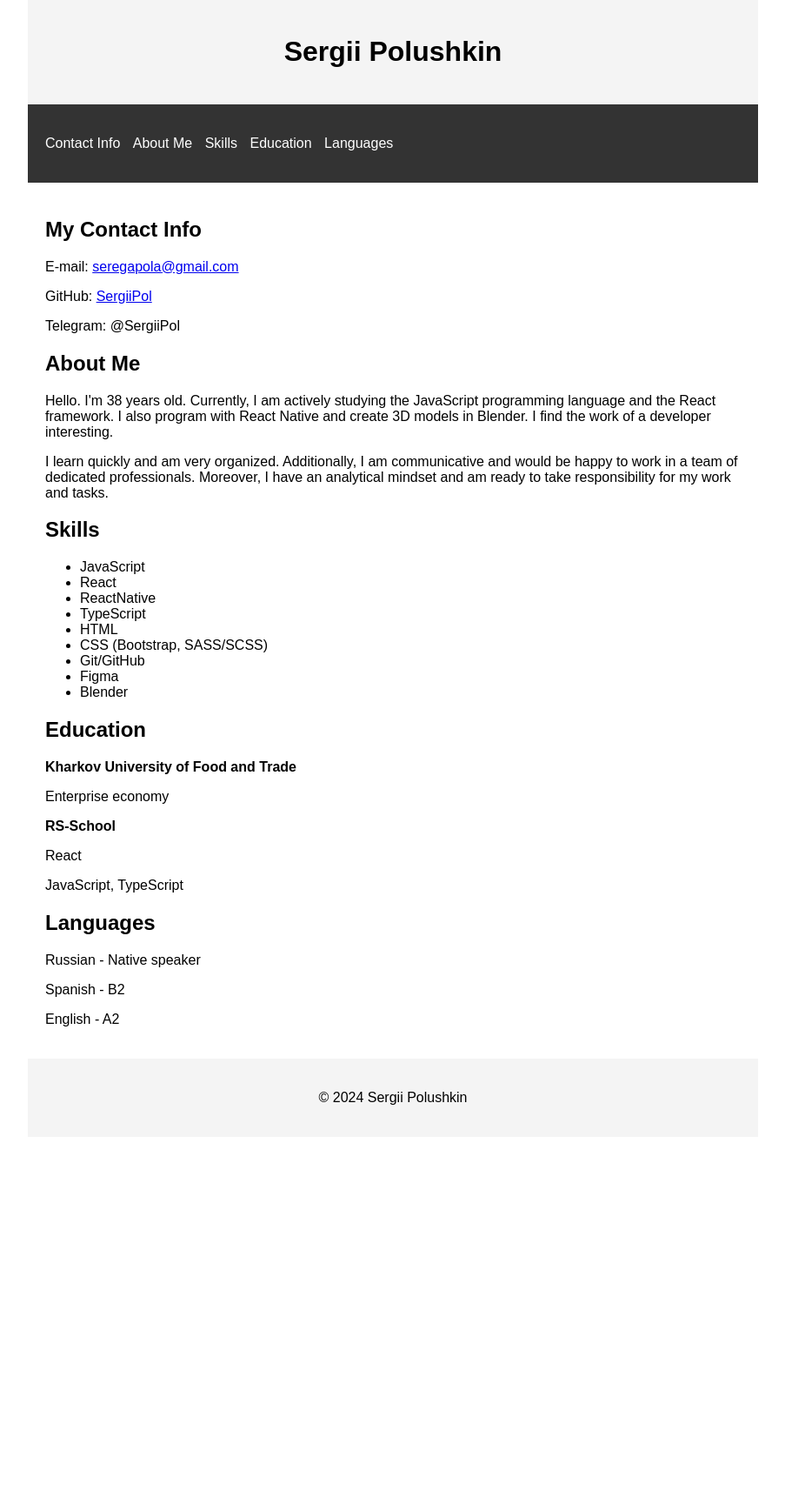
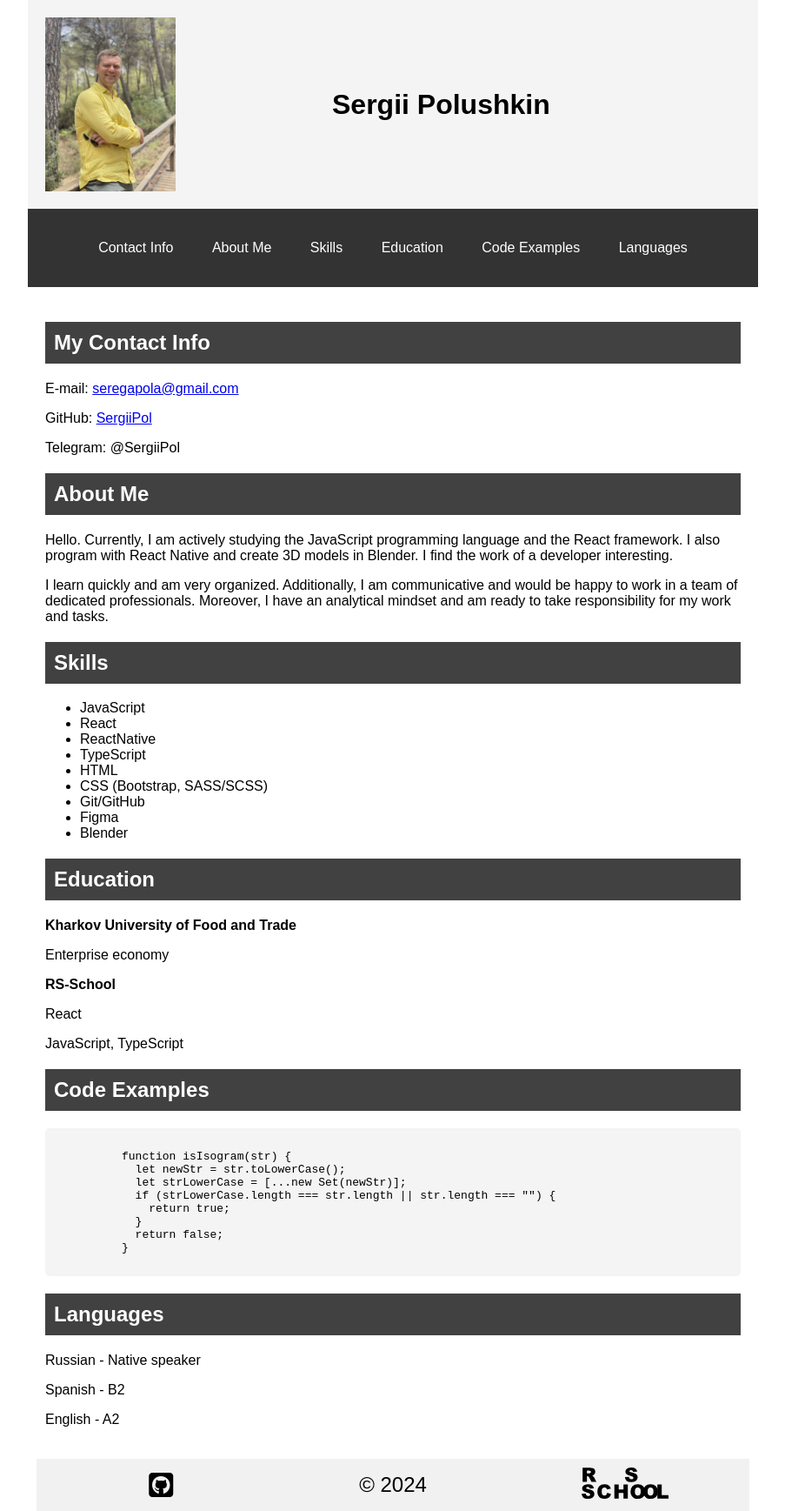
Before and after one commit to SergiiPol/rsschool-cv, a plain HTML site: page index.html in a window 1280 px wide. Shown: the whole page at 87% size, without its empty margins (188-1091 px from the left). Before the commit the page ends 1307 px from the top, so only its background shows below. Drawn offline with Linux system fonts and the light colour scheme.

Commit message:
feat: add css styles and basic information

```diff
--- a/index.html
+++ b/index.html
@@ -1,14 +1,26 @@
 <!DOCTYPE html>
 <html lang="en">
   <head>
+    <!-- prettier-ignore -->
     <meta charset="UTF-8">
+    <!-- prettier-ignore -->
     <meta name="viewport" content="width=device-width, initial-scale=1.0">
     <title>Resume - Sergii Polushkin</title>
+    <script
+      src="https://kit.fontawesome.com/7af22f3d21.js"
+      crossorigin="anonymous"
+    ></script>
+    <!-- prettier-ignore -->
     <link rel="stylesheet" href="style.css">
   </head>
   <body>
-
     <header>
+      <!-- prettier-ignore -->
+      <img
+        src="SergiiPolushkin.jpg"
+        alt="Sergii Polushkin"
+        style="width: 150px; height: auto"
+      >
       <h1>Sergii Polushkin</h1>
     </header>
 
@@ -18,6 +30,7 @@
         <li><a href="#about">About Me</a></li>
         <li><a href="#skills">Skills</a></li>
         <li><a href="#education">Education</a></li>
+        <li><a href="#code-examples">Code Examples</a></li>
         <li><a href="#languages">Languages</a></li>
       </ul>
     </nav>
@@ -25,15 +38,27 @@
     <main>
       <section id="contact">
         <h2>My Contact Info</h2>
-        <p>E-mail: <a href="mailto:seregapola@gmail.com">seregapola@gmail.com</a></p>
+        <p>
+          E-mail: <a href="mailto:seregapola@gmail.com">seregapola@gmail.com</a>
+        </p>
         <p>GitHub: <a href="https://github.com/SergiiPol">SergiiPol</a></p>
         <p>Telegram: @SergiiPol</p>
       </section>
 
       <section id="about">
         <h2>About Me</h2>
-        <p>Hello. I'm 38 years old. Currently, I am actively studying the JavaScript programming language and the React framework. I also program with React Native and create 3D models in Blender. I find the work of a developer interesting.</p>
-        <p>I learn quickly and am very organized. Additionally, I am communicative and would be happy to work in a team of dedicated professionals. Moreover, I have an analytical mindset and am ready to take responsibility for my work and tasks.</p>
+        <p>
+          Hello. Currently, I am actively studying the JavaScript programming
+          language and the React framework. I also program with React Native and
+          create 3D models in Blender. I find the work of a developer
+          interesting.
+        </p>
+        <p>
+          I learn quickly and am very organized. Additionally, I am
+          communicative and would be happy to work in a team of dedicated
+          professionals. Moreover, I have an analytical mindset and am ready to
+          take responsibility for my work and tasks.
+        </p>
       </section>
 
       <section id="skills">
@@ -60,6 +85,20 @@
         <p>JavaScript, TypeScript</p>
       </section>
 
+      <section id="code-examples">
+        <h2>Code Examples</h2>
+        <pre><code>
+          function isIsogram(str) {
+            let newStr = str.toLowerCase();
+            let strLowerCase = [...new Set(newStr)];
+            if (strLowerCase.length === str.length || str.length === "") {
+              return true;
+            }
+            return false;
+          }
+        </code></pre>
+      </section>
+
       <section id="languages">
         <h2>Languages</h2>
         <p>Russian - Native speaker</p>
@@ -69,8 +108,18 @@
     </main>
 
     <footer>
-    <p>&copy; 2024 Sergii Polushkin</p>
+      <div class="footer-section">
+        <a href="https://github.com/SergiiPol"
+          ><i class="fa-brands fa-github-square footer-icon"></i
+        ></a>
+      </div>
+      <div class="footer-section footer-year">&copy; 2024</div>
+      <div class="footer-section">
+        <a href="https://rs.school/courses/javascript-ru">
+          <!-- prettier-ignore -->
+          <img src="rs_school.svg" alt="RS School Logo" style="width: 100px">
+        </a>
+      </div>
     </footer>
-
   </body>
 </html>
--- a/style.css
+++ b/style.css
@@ -9,26 +9,64 @@ header, nav, main, footer {
     max-width: 800px;
 }
 header {
+    display: flex;
+    align-items: center;
     background-color: #f4f4f4;
     text-align: center;
 }
+header img {
+    width: 150px;
+    height: auto;
+    margin-right: 20px;
+}
+header h1 {
+    margin-left: 20%;
+}
+h2 {
+    background-color:  #414141;
+    color: white;
+    padding: 10px;
+}
 nav {
+    text-align: center;
     background-color: #333;
     color: white;
 }
 nav ul {
     list-style-type: none;
     padding: 0;
+    display: inline-block;
 }
 nav ul li {
     display: inline;
-    margin-right: 10px;
+    margin: 20px;
 }
 nav ul li a {
     color: white;
     text-decoration: none;
 }
+pre code {
+    background-color: #f4f4f4;
+    padding: 10px;
+    display: block;
+    overflow-x: auto;
+    border-radius: 5px;
+}
 footer {
-    background-color: #f4f4f4;
+    display: flex;
+    justify-content: space-between;
+    align-items: center;
+    padding: 10px;
+    background-color: #f1f1f1;
+}
+.footer-section {
+    flex: 1;
     text-align: center;
 }
+.footer-icon {
+    font-size: 2em;
+    color: black;
+}
+.footer-year {
+    font-size: 1.5em;
+}
```
Also changed, not shown: SergiiPolushkin.jpg (added), rs_school.svg (added). Lines whose indentation alone changed are shown as unchanged.
